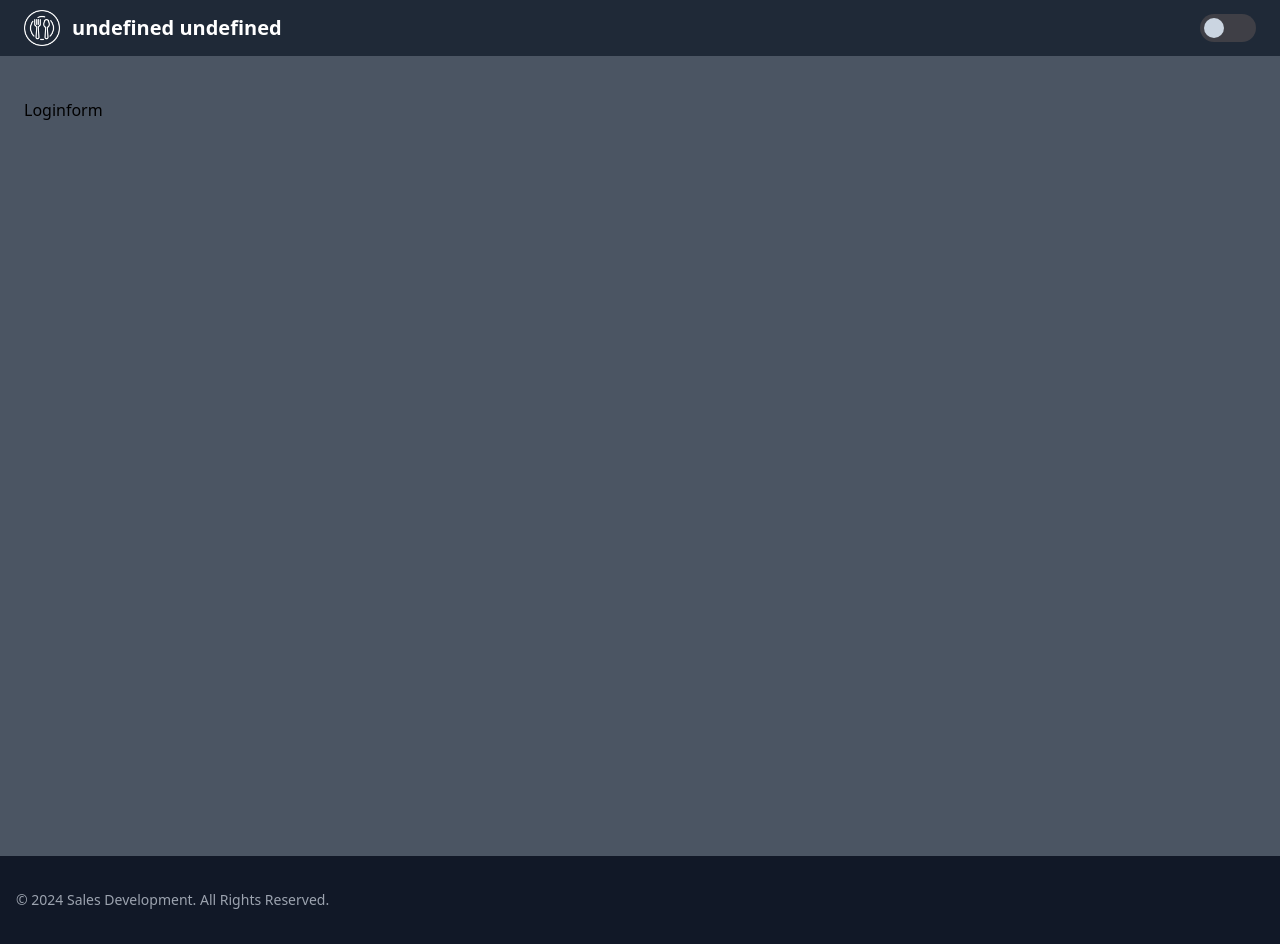
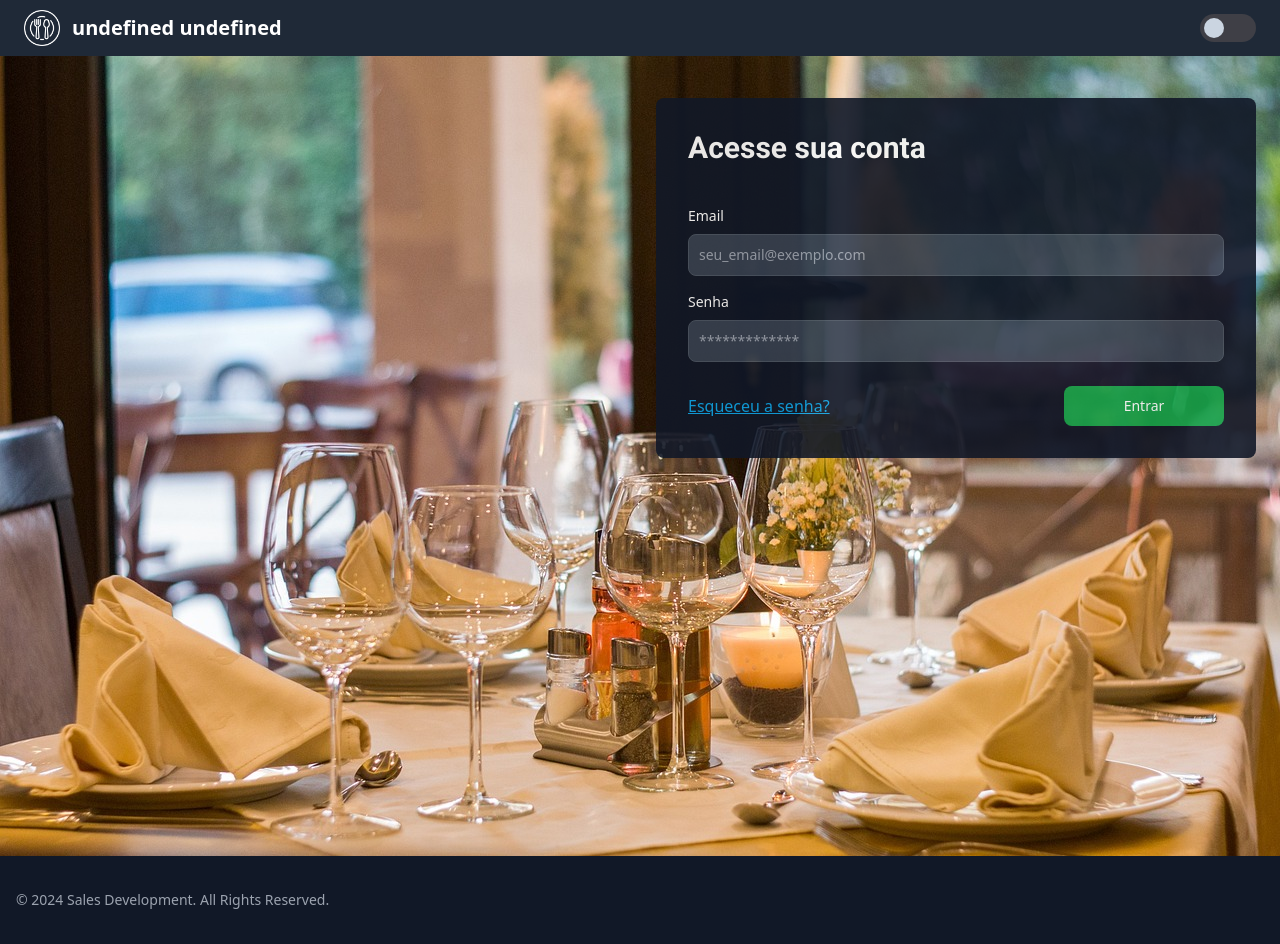
Before and after one commit to vittorRafael/restaurante-front, a React (Vite) app: page /login in a window 1280 px wide. Built offline with nearby package versions, Linux system fonts and the light colour scheme; some icons are missing.

Commit message:
tela de login finalizada

```diff
--- a/src/App.css
+++ b/src/App.css
@@ -12,3 +12,16 @@
     transform: initial;
   }
 }
+
+.animeLeft{
+  opacity: 0;
+  transform: translateX(-50px);
+  animation: animeLeft .7s forwards;
+}
+
+@keyframes animeLeft {
+  to {
+    opacity: .9;
+    transform: initial;
+  }
+}
--- a/src/Components/Layouts/MainContainer.jsx
+++ b/src/Components/Layouts/MainContainer.jsx
@@ -1,9 +1,11 @@
 import React from 'react';
 
-const MainContainer = ({ children }) => {
+const MainContainer = (props) => {
   return (
-    <main className="min-h-screen bg-slate-100 border-gray-200 px-4 lg:px-6 py-2.5 dark:bg-gray-600 transition-colors duration-700 [&>section]:max-w-screen-xl [&>section]:mx-auto [&>section]:py-8">
-      {children}
+    <main
+      className={`min-h-screen bg-slate-100 border-gray-200 px-4 lg:px-6 py-2.5 dark:bg-gray-700 transition-colors duration-700 [&>section]:max-w-screen-xl [&>section]:mx-auto [&>section]:py-8 ${props.classes}`}
+    >
+      {props.children}
     </main>
   );
 };
--- a/src/Components/Pages/Login.jsx
+++ b/src/Components/Pages/Login.jsx
@@ -8,10 +8,10 @@ import Head from '../partials/Head';
 
 const Login = () => {
   return (
-    <MainContainer>
+    <MainContainer classes="bg-restaurant bg-cover">
       <Head title="Login" description="Essa página é a Login" />
-      <section>
-        <div>
+      <section className="grid md:grid-cols-2 gap-8 grid-cols-1">
+        <div className="col-span-1 md:col-start-2 rounded-lg bg-white dark:bg-gray-900 p-8 animeLeft col-start-1">
           <Routes>
             <Route path="/" element={<LoginForm />} />
             <Route path="perdeu" element={<LoginPasswordLost />} />
--- /dev/null
+++ b/src/Components/Widgets/Form/Button.jsx
@@ -0,0 +1,22 @@
+import React from 'react';
+
+const Button = ({ type, color, children, disabled }) => {
+  const colorsClass =
+    color === 'green'
+      ? `bg-green-700 hover:bg-green-800 focus:ring-green-300 dark:bg-green-600 dark:hover:bg-green-700 dark:focus:ring-green-800`
+      : color === 'red'
+      ? `bg-red-700 hover:bg-red-800 focus:ring-red-300 dark:bg-red-600 dark:hover:bg-red-700 dark:focus:ring-red-800`
+      : `bg-sky-700 hover:bg-sky-800 focus:ring-sky-300 dark:bg-sky-600 dark:hover:bg-sky-700   dark:focus:ring-sky-800`;
+
+  return (
+    <button
+      type={type}
+      className={`disabled:opacity-50 focus:outline-none text-white focus:ring-4 font-medium rounded-lg text-sm px-5 py-2.5 w-40 ${colorsClass}`}
+      disabled={disabled}
+    >
+      {children}
+    </button>
+  );
+};
+
+export default Button;
--- /dev/null
+++ b/src/Components/Widgets/Form/Input.jsx
@@ -0,0 +1,40 @@
+import React from 'react';
+
+const Input = ({
+  label,
+  type,
+  name,
+  placeholder,
+  value,
+  onChange,
+  error,
+  onBlur,
+}) => {
+  return (
+    <div>
+      <label
+        htmlFor={name}
+        className="block mb-2 text-sm font-medium text-gray-900 dark:text-white"
+      >
+        {label}
+      </label>
+      <input
+        type={type}
+        id={name}
+        name={name}
+        className={`bg-gray-50 border border-gray-300 text-gray-900 text-sm rounded-lg focus:ring-blue-500 focus:border-blue-500 block w-full p-2.5 dark:bg-gray-700 dark:border-gray-600 dark:placeholder-gray-400 dark:text-white dark:focus:ring-blue-500 dark:focus:border-blue-500`}
+        placeholder={placeholder}
+        value={value}
+        onChange={onChange}
+        onBlur={onBlur}
+      />
+      {error && (
+        <p className="block mt-2 text-sm text-red-500 font-bold font-roboto">
+          {error}
+        </p>
+      )}
+    </div>
+  );
+};
+
+export default Input;
--- a/src/Components/partials/Header.jsx
+++ b/src/Components/partials/Header.jsx
@@ -18,10 +18,12 @@ const Header = () => {
   }
 
   return (
-    <header>
-      <nav className="bg-white border-gray-200 px-4 lg:px-6 py-2.5 dark:bg-gray-800 transition-colors duration-700">
+    <header className="bg-white border-gray-200 px-4 lg:px-6 py-2.5 dark:bg-gray-800 transition-colors duration-700">
       <div className="flex flex-wrap justify-between items-center mx-auto max-w-screen-xl">
-          <Link to="/" className="flex items-center">
+        <Link
+          to="/"
+          className="flex items-center hover:scale-105 transition-all duration-300"
+        >
           <img
             src={Logo}
             className={`mr-3 h-6 sm:h-9 ${theme === 'dark' ? 'invert' : ''}`}
@@ -54,7 +56,7 @@ const Header = () => {
             <FaBars />
           </button>
         </div>
-          <div
+        <nav
           className={`animeBottom transition-all duration-300 justify-between items-center w-full lg:flex lg:w-auto lg:order-1"
             id="mobile-menu-2 ${toggleMenu ? '' : 'hidden'}`}
         >
@@ -62,7 +64,8 @@ const Header = () => {
             <li>
               <Link
                 to="/"
-                  className="block py-2 pr-4 pl-3 text-gray-700 border-b border-gray-100 hover:bg-gray-50 lg:hover:bg-transparent lg:border-0 lg:hover:text-primary-700 lg:p-0 dark:text-gray-400 lg:dark:hover:text-white dark:hover:bg-gray-700 dark:hover:text-white lg:dark:hover:bg-transparent dark:border-gray-700"
+                className="block py-2 pr-4 pl-3 text-gray-600 border-b border-gray-100 hover:bg-gray-50 lg:hover:bg-transparent lg:border-0 lg:hover:text-gray-900 lg:p-0 dark:text-gray-400 lg:dark:hover:text-white dark:hover:bg-gray-700 dark:hover:text-white lg:dark:hover:bg-transparent dark:border-gray-700"
+                onClick={() => setToggleMenu(!toggleMenu)}
               >
                 Home
               </Link>
@@ -70,7 +73,8 @@ const Header = () => {
             <li>
               <Link
                 to="/meuperfil"
-                  className="block py-2 pr-4 pl-3 text-gray-700 border-b border-gray-100 hover:bg-gray-50 lg:hover:bg-transparent lg:border-0 lg:hover:text-primary-700 lg:p-0 dark:text-gray-400 lg:dark:hover:text-white dark:hover:bg-gray-700 dark:hover:text-white lg:dark:hover:bg-transparent dark:border-gray-700 lg:whitespace-nowrap"
+                className="block py-2 pr-4 pl-3 text-gray-600 border-b border-gray-100 hover:bg-gray-50 lg:hover:bg-transparent lg:border-0 lg:hover:text-gray-900 lg:p-0 dark:text-gray-400 lg:dark:hover:text-white dark:hover:bg-gray-700 dark:hover:text-white lg:dark:hover:bg-transparent dark:border-gray-700 lg:whitespace-nowrap"
+                onClick={() => setToggleMenu(!toggleMenu)}
               >
                 Minha Conta
               </Link>
@@ -78,15 +82,15 @@ const Header = () => {
             <li>
               <Link
                 to="/login"
-                  className="block py-2 pr-4 pl-3 text-gray-700 border-b border-gray-100 hover:bg-gray-50 lg:hover:bg-transparent lg:border-0 lg:hover:text-primary-700 lg:p-0 dark:text-gray-400 lg:dark:hover:text-white dark:hover:bg-gray-700 dark:hover:text-white lg:dark:hover:bg-transparent dark:border-gray-700 lg:whitespace-nowrap"
+                className="block py-2 pr-4 pl-3 text-gray-600 border-b border-gray-100 hover:bg-gray-50 lg:hover:bg-transparent lg:border-0 lg:hover:text-gray-900 lg:p-0 dark:text-gray-400 lg:dark:hover:text-white dark:hover:bg-gray-700 dark:hover:text-white lg:dark:hover:bg-transparent dark:border-gray-700 lg:whitespace-nowrap"
+                onClick={() => setToggleMenu(!toggleMenu)}
               >
                 Log in
               </Link>
             </li>
           </ul>
+        </nav>
       </div>
-        </div>
-      </nav>
     </header>
   );
 };
--- a/src/Components/partials/LoginForm.jsx
+++ b/src/Components/partials/LoginForm.jsx
@@ -1,7 +1,67 @@
 import React from 'react';
+import Input from '../Widgets/Form/Input';
+import Button from '../Widgets/Form/Button';
+import useForm from '../../Hooks/useForm';
+import { Link } from 'react-router-dom';
 
 const LoginForm = () => {
-  return <div>Loginform</div>;
+  const email = useForm('email');
+  const password = useForm('');
+
+  function handleSubmit(e) {
+    e.preventDefault();
+    console.log('Olá');
+    console.log(email.value, password.value);
+  }
+  return (
+    <article className="flex flex-col gap-10">
+      <h1 className="font-roboto font-bold text-3xl text-slate-900 dark:text-white">
+        Acesse sua conta
+      </h1>
+      <form onSubmit={handleSubmit}>
+        {/* <div className="grid gap-6 mb-6 md:grid-cols-2">
+          <Input
+            type="text"
+            name="nome"
+            label="Nome"
+            placeholder="Digite seu email"
+            {...email}
+          />
+        </div> */}
+        <div className="mb-6 flex flex-col gap-4">
+          <Input
+            type="text"
+            name="email"
+            label="Email"
+            placeholder="seu_email@exemplo.com"
+            {...email}
+          />
+          <Input
+            type="password"
+            name="password"
+            label="Senha"
+            placeholder="*************"
+            {...password}
+          />
+        </div>
+        <div className="w-full flex justify-between items-center">
+          <Link
+            to="/"
+            className="text-sky-800 dark:text-sky-500 underline hover:scale-105 hover:text-sky-950"
+          >
+            Esqueceu a senha?
+          </Link>
+          <Button
+            type="submit"
+            color="green"
+            disabled={email.error || password.error ? true : false}
+          >
+            Entrar
+          </Button>
+        </div>
+      </form>
+    </article>
+  );
 };
 
 export default LoginForm;
--- /dev/null
+++ b/src/Hooks/useForm.jsx
@@ -0,0 +1,49 @@
+import React from 'react';
+
+const types = {
+  email: {
+    regex:
+      /^(([^<>()[\]\\.,;:\s@"]+(\.[^<>()[\]\\.,;:\s@"]+)*)|(".+"))@((\[[0-9]{1,3}\.[0-9]{1,3}\.[0-9]{1,3}\.[0-9]{1,3}\])|(([a-zA-Z\-0-9]+\.)+[a-zA-Z]{2,}))$/,
+    message: 'Preencha um email válido',
+  },
+  password: {
+    regex: /^(?=.*\d)(?=.*[a-z])(?=.*[A-Z])(?=.*[$*&@#])[0-9a-zA-Z$*&@#]{8,}$/,
+    message:
+      'A senha deve conter uma letra maiuscula, 1 letra minuscula, um caractere especial e ter no mínimo 8 caracteres',
+  },
+};
+
+const useForm = (type) => {
+  const [value, setValue] = React.useState('');
+  const [error, setError] = React.useState(null);
+
+  function validate(value) {
+    if (type === false) true;
+    if (value.length === 0) {
+      setError('Preencha um valor.');
+      return false;
+    } else if (types[type] && !types[type].regex.test(value)) {
+      setError(types[type].message);
+      return false;
+    } else {
+      setError(null);
+      return true;
+    }
+  }
+
+  function onChange({ target }) {
+    if (error) validate(target.value);
+    setValue(target.value);
+  }
+
+  return {
+    value,
+    setValue,
+    onChange,
+    error,
+    validate: () => validate(value),
+    onBlur: () => validate(value),
+  };
+};
+
+export default useForm;
--- a/tailwind.config.js
+++ b/tailwind.config.js
@@ -6,7 +6,11 @@ export default {
     fontFamily: {
       roboto: ['Roboto', 'sans-serif'],
     },
-    extend: {},
+    extend: {
+      backgroundImage: {
+        restaurant: "url('./src/Assets/bg.jpg')",
+      },
+    },
   },
   plugins: [],
 };
```
Also changed, not shown: src/Assets/bg.jpg (added). Lines whose indentation alone changed are shown as unchanged.
